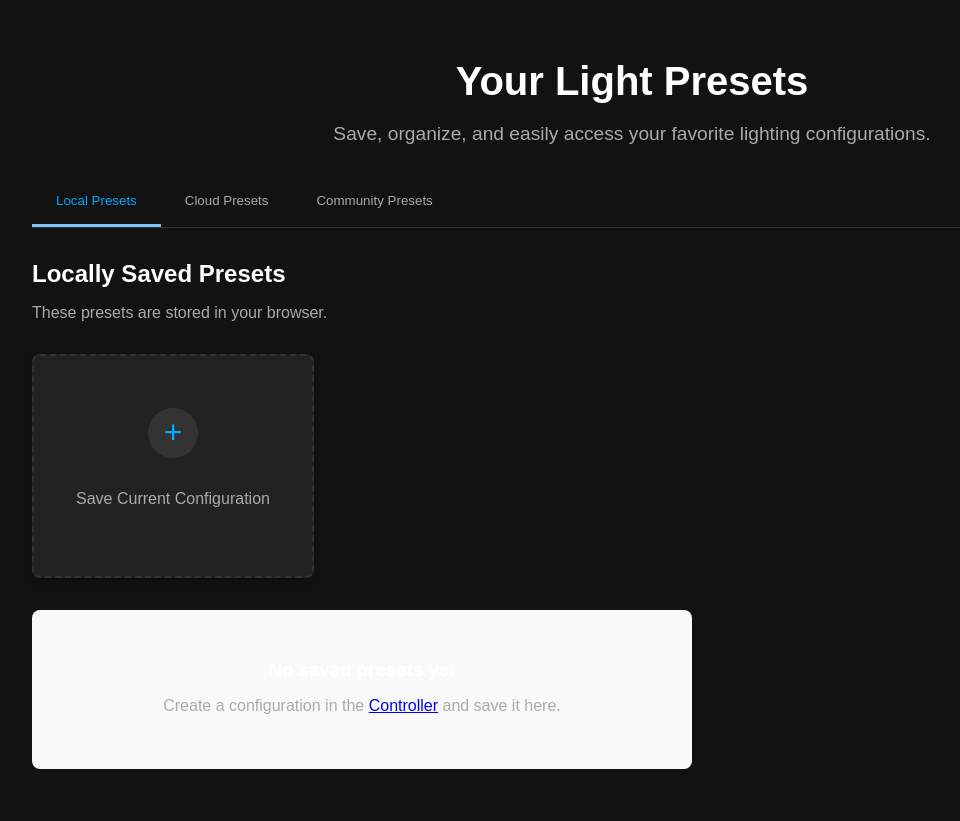
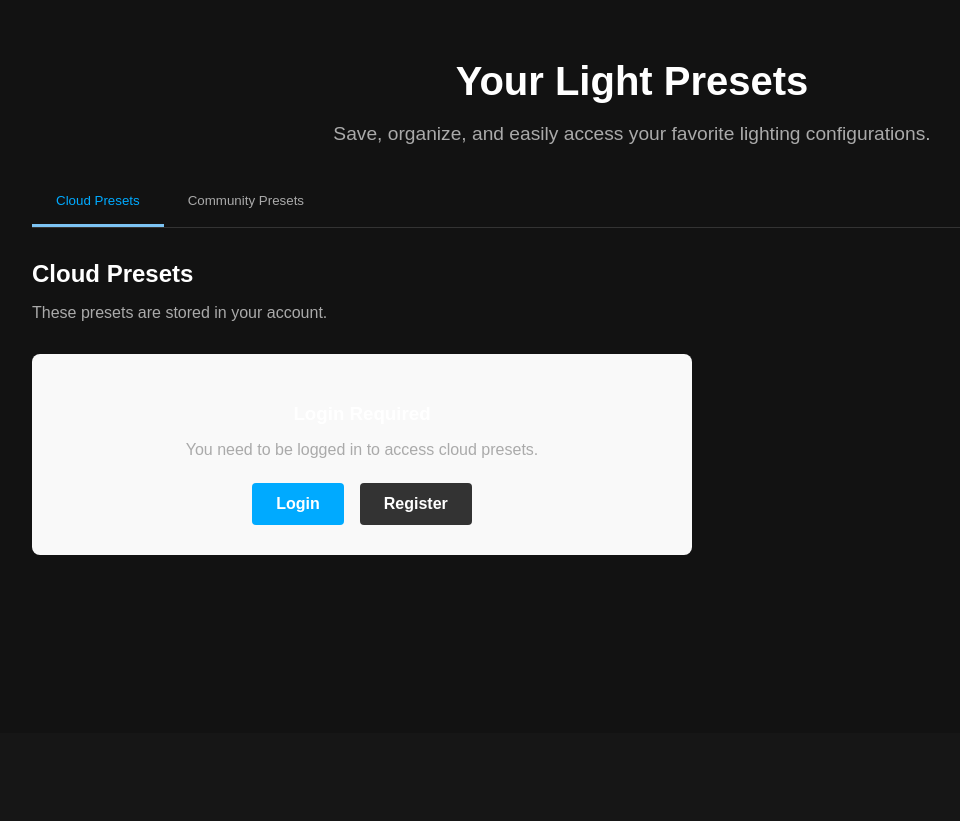
Before and after one commit to wenkow2k515/Scyra-WLED-RGB-group-project, a Flask app: page /presets in a window 1280 px wide. Shown: the part 67-888 px from the top of the page, without its empty margins (24-984 px from the left). After the commit the page ends 622 px from the top, so only its background shows below. Run offline with Flask 3, Linux system fonts and the light colour scheme; some libraries are stand-ins or nearby versions.

Commit message:
implify presets page interface

```diff
--- a/app/templates/presets.html
+++ b/app/templates/presets.html
@@ -15,37 +15,12 @@
 
     <!-- ======== TABS NAVIGATION ======== -->
     <div class="tabs" role="tablist">
-        <button class="tab-btn active" data-tab="local" role="tab" aria-selected="true" aria-controls="local-presets">Local Presets</button>
-        <button class="tab-btn" data-tab="cloud" role="tab" aria-selected="false" aria-controls="cloud-presets">Cloud Presets</button>
+        <button class="tab-btn active" data-tab="cloud" role="tab" aria-selected="true" aria-controls="cloud-presets">Cloud Presets</button>
         <button class="tab-btn" data-tab="community" role="tab" aria-selected="false" aria-controls="community-presets">Community Presets</button>
     </div>
 
-    <!-- ======== LOCAL PRESETS TAB ======== -->
-    <div class="tab-content active" id="local-presets" role="tabpanel" aria-labelledby="local-tab">
-        <div class="tab-header">
-            <h2>Locally Saved Presets</h2>
-            <p>These presets are stored in your browser.</p>
-        </div>
-
-        <!-- Local Presets Grid -->
-        <div class="presets-grid" id="local-presets-grid">
-            <div class="preset-card add-preset">
-                <div class="add-icon" aria-hidden="true">+</div>
-                <p>Save Current Configuration</p>
-            </div>
-        </div>
-
-        <!-- Empty State Message -->
-        <div class="no-presets-message" id="no-local-presets">
-            <div class="empty-state">
-                <h3>No saved presets yet</h3>
-                <p>Create a configuration in the <a href="{{ url_for('core.rgb') }}">Controller</a> and save it here.</p>
-            </div>
-        </div>
-    </div>
-
     <!-- ======== CLOUD PRESETS TAB ======== -->
-    <div class="tab-content" id="cloud-presets" role="tabpanel" aria-labelledby="cloud-tab">
+    <div class="tab-content active" id="cloud-presets" role="tabpanel" aria-labelledby="cloud-tab">
         <div class="tab-header">
             <h2>Cloud Presets</h2>
             <p>These presets are stored in your account.</p>
@@ -54,12 +29,6 @@
         {% if current_user.is_authenticated %}
             <!-- User is logged in: Show cloud presets -->
             <div class="cloud-presets-container">
-                <!-- Add button for cloud presets -->
-                <div class="preset-card add-preset" id="add-cloud-preset">
-                    <div class="add-icon" aria-hidden="true">+</div>
-                    <p>Save to Cloud</p>
-                </div>
-
                 <!-- Cloud Presets Grid -->
                 <div class="presets-grid" id="cloud-presets-grid">
                     {% if user_presets %}
@@ -70,9 +39,6 @@
                                     <span class="preset-actions">
                                         <button class="action-btn apply-preset" title="Apply Preset">
                                             <i class="fa fa-play" aria-hidden="true"></i>
-                                        </button>
-                                        <button class="action-btn edit-preset" title="Edit Preset">
-                                            <i class="fa fa-pencil" aria-hidden="true"></i>
                                         </button>
                                         <button class="action-btn delete-preset" title="Delete Preset">
                                             <i class="fa fa-trash" aria-hidden="true"></i>
@@ -128,9 +94,6 @@
                                 <small>By: {{ preset.user.fname }}</small>
                             </div>
                             <span class="preset-actions">
-                                <button class="action-btn view-preset" title="View Preset" data-preset-id="{{ preset.id }}">
-                                    <i class="fa fa-eye" aria-hidden="true"></i>
-                                </button>
                                 <button class="action-btn apply-preset" title="Apply Preset">
                                     <i class="fa fa-play" aria-hidden="true"></i>
                                 </button>
@@ -248,8 +211,6 @@
         modal.style.display = 'none';
     };
 
-    document.querySelector('.add-preset').addEventListener('click', openModal);
-
     closeModal.addEventListener('click', closeModalFunc);
 
     cancelBtn.addEventListener('click', closeModalFunc);
@@ -267,30 +228,6 @@
     });
 
     document.addEventListener('DOMContentLoaded', function() {
-    // Handle view button clicks
-    document.querySelectorAll('.view-preset').forEach(button => {
-        button.addEventListener('click', function() {
-            const presetId = this.getAttribute('data-preset-id') ||
-                             this.closest('.preset-card').dataset.presetId;
-            if (presetId) {
-                window.location.href = `/presets/${presetId}/view`;
-            }
-        });
-    });
-
-    // Make the entire preset card clickable for viewing
-    document.querySelectorAll('.preset-card').forEach(card => {
-        card.addEventListener('click', function(e) {
-            // Only trigger if we clicked the card itself, not a button inside it
-            if (e.target === this || e.target.closest('.preset-preview')) {
-                const presetId = this.dataset.presetId;
-                if (presetId) {
-                    window.location.href = `/presets/${presetId}/view`;
-                }
-            }
-        });
-    });
-
         // Update existing action button handlers
         document.querySelectorAll('.action-btn').forEach(btn => {
             btn.addEventListener('click', function(e) {
@@ -299,9 +236,6 @@
                 if (this.classList.contains('apply-preset')) {
                     const presetId = this.closest('.preset-card').dataset.presetId;
                     window.location.href = `/presets/${presetId}/load`;
-            } else if (this.classList.contains('edit-preset')) {
-                const presetId = this.closest('.preset-card').dataset.presetId;
-                window.location.href = `/presets/${presetId}/edit`;
                 } else if (this.classList.contains('delete-preset')) {
                     if (confirm('Are you sure you want to delete this preset?')) {
                         const presetId = this.closest('.preset-card').dataset.presetId;
```
Also changed, not shown: app/database/site.db. Lines whose indentation alone changed are shown as unchanged.
